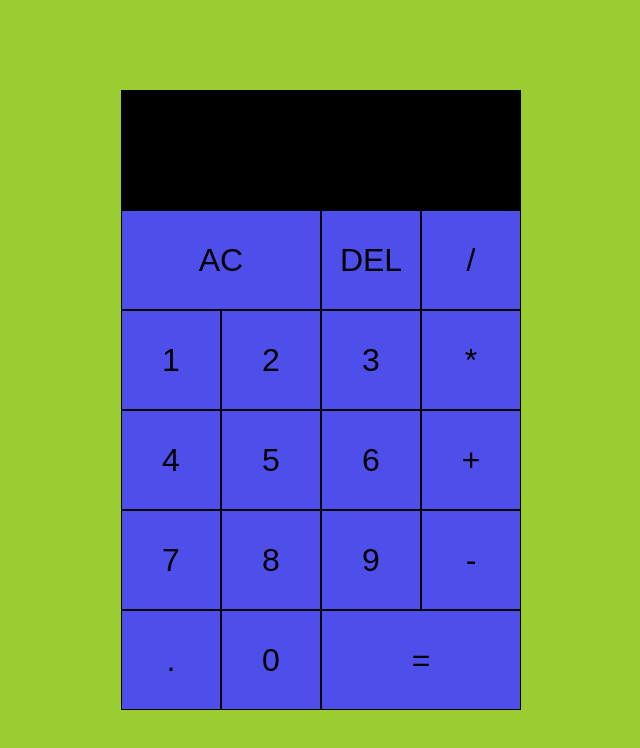
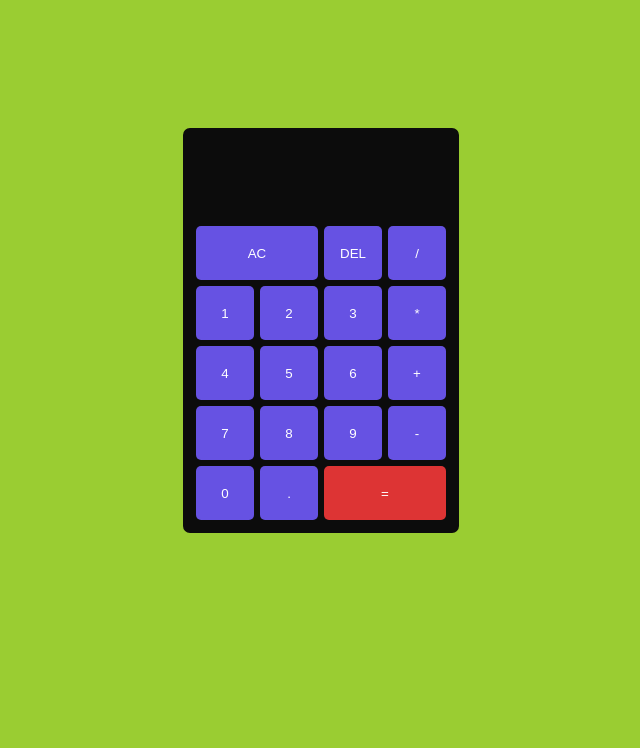
Before and after one commit to LovishMalhotra/js-Calculator, a plain HTML site: page index.html in a window 1280 px wide. Shown: the whole page, without its empty margins (319-959 px from the left). Drawn offline with Linux system fonts and the light colour scheme.

Commit message:
changed css

```diff
--- a/index.html
+++ b/index.html
@@ -8,11 +8,14 @@
     <script src="script.js" defer></script>
 </head>
 <body>
-    <div class ="calculator-grid">
+    <div class ="container">
         <div class="output">
             <div data-previous-operand class = "previous-operand"></div>
             <div data-current-operand class = "current-operand"></div>
+
         </div>
+
+        <div class ="keypad">
             <button data-all-clear class="span-two">AC</button>
             <button data-delete>DEL</button>
             <button data-operation>/</button>
@@ -28,9 +31,10 @@
             <button data-number>8</button>
             <button data-number>9</button>
             <button data-operation>-</button>
+            <button data-number>0</button>
             <button data-number>.</button>
-        <button data-number>0</button>
-        <button data-equals class="span-two">=</button>
+            <button data-equals class="span-two highlight">=</button>
+        </div>
     </div>
 </body>
 </html>
--- a/styles.css
+++ b/styles.css
@@ -1,59 +1,89 @@
-*,::before, *::after{
-    box-sizing: border-box;
-    font-family: Gotham Rounded, sans-serif;
-    font-weight: normal;
+
+/* new */
+@import url('https://fonts.googleapis.com/css2?family=Montserrat&family=Rubik:ital,wght@0,300;0,500;1,800&display=swap');
+
+
+body{
+    display:flex;
+    justify-content: center;
+    align-items: center;
+    background-color: #0c0c0c;
+    font-family: 'Montserrat', sans-serif;
+    font-size: 18px;
+    background-color: yellowgreen;
+    margin : 10% auto;
+
 }
 
-body{
-    padding: 0;
-    margin: 0;
-    background-color: yellowgreen;
+.container{
+    top : 50%;
+    left: 50%;
+    position: center;
+    transform: translate(-50% -50%);
+    text-align: center;
+    width: 256px;
+    border : 10px solid #0c0c0c;
+    background: #0c0c0c;
+    border-radius: 7px;
 }
 
-.calculator-grid{
-    display: grid;
-    justify-content: center;
-    align-content: center;
-    min-height: 100vh;
-    grid-template-columns: repeat(4, 100px);
-    grid-template-rows: minmax(120px,auto) repeat(5,100px);
-    border-top: 10%;
+.keypad{
+    display:grid;
+    grid-template-columns: repeat(4 , 1fr);
+    grid-auto-rows: minmax(60px,auto);
+    background-color: #0c0c0c;
 }
 
-.calculator-grid > button{
-    cursor: pointer;
-    font-size: 2rem;
-    border: 1px solid black;
-    outline:none;
-    background-color: #4E4FEB;
+.output{
+    height :75px;
+    width:249px;
+    background-color: #0c0c0c;
+    border:0px;
+    color:#ffffff;
+    text-align: right;
+    font-size: 30px;
+    font-weight: 700;
+    letter-spacing: 1px;
+    padding: 2%;
 }
 
-.calculator-grid > button:hover{
-    background-color: #068FFF;
+#clear{
+    grid-row: 1;
+    color: #ffffff;
+
+}
+
+#result{
+    grid-column: 3/5;
+    grid-row: 5;
+    color: #ffffff;
+}
+
+#backspace{
+    color:#ffffff;
+}
+
+button{
+    background: #6652e3;
+    border: none;
+    margin: 3px;
+    border-radius: 5px;
+    font-weight: 500;
+    cursor: pointer;
+    color: #ffffff;
+}
+
+input:focus,
+input:active,
+button:focus,
+button:active{
+    outline:none;
+}
+
+.highlight{
+    background-color: rgb(221, 52, 52);
 }
 
 .span-two{
     grid-column: span 2;
 }
-
-.output{
-    grid-column: 1/-1;
-    background-color: rgb(0, 0, 0);
-    display: flex;
-    align-items: flex-end;
-    justify-content: space-around;
-    flex-direction: column;
-    padding: 10px;
-    word-wrap: break-word;
-    word-break: break-all;
-}
-
-.output .previous-operand{
-    color: rgba(255, 255, 255, .75);
-    font-size: 1.5rem;
-}
-
-.output .current-operand {
-    color:white;
-    font-size:2.5rem;
-}
```
Lines whose indentation alone changed are shown as unchanged.
